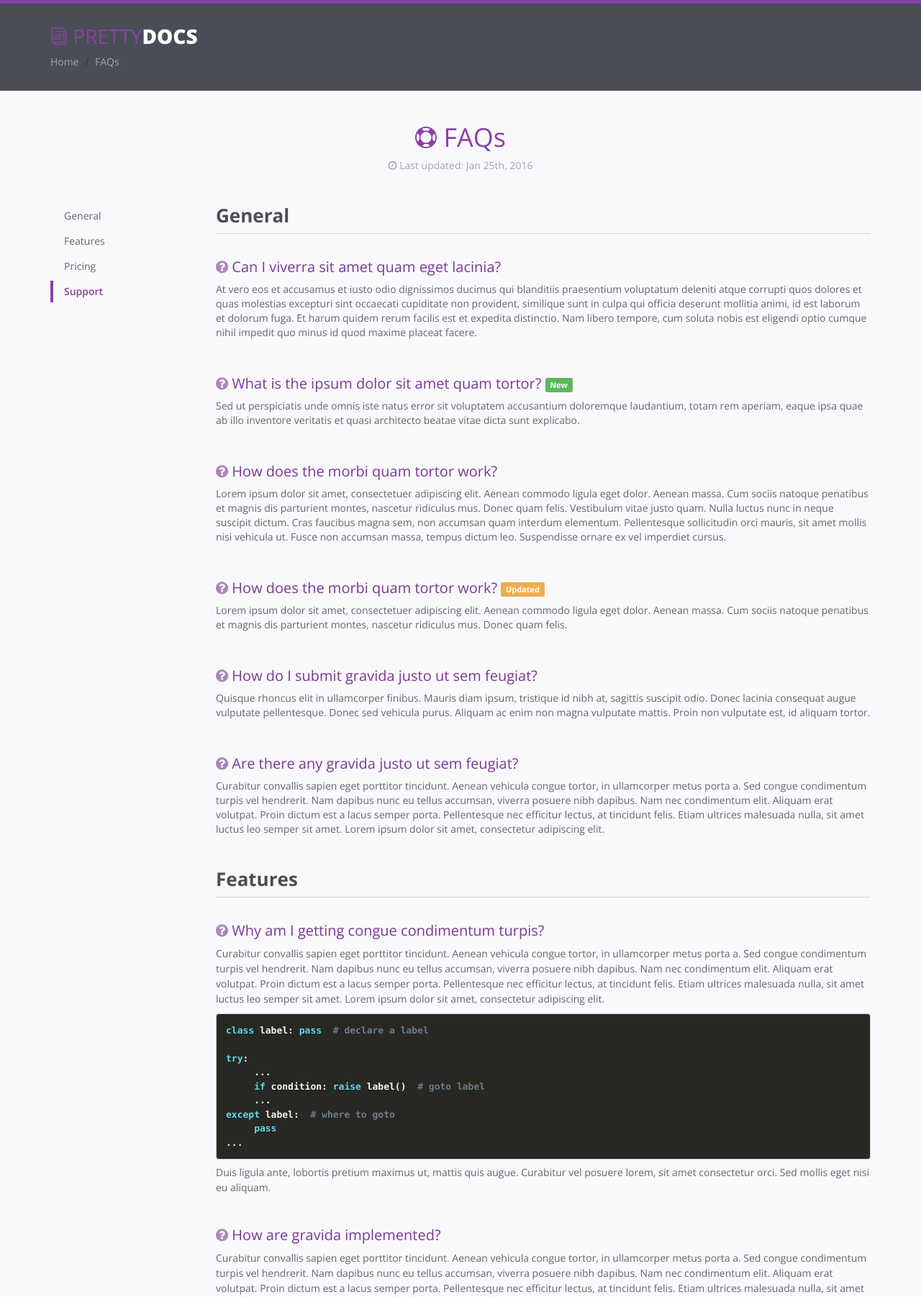
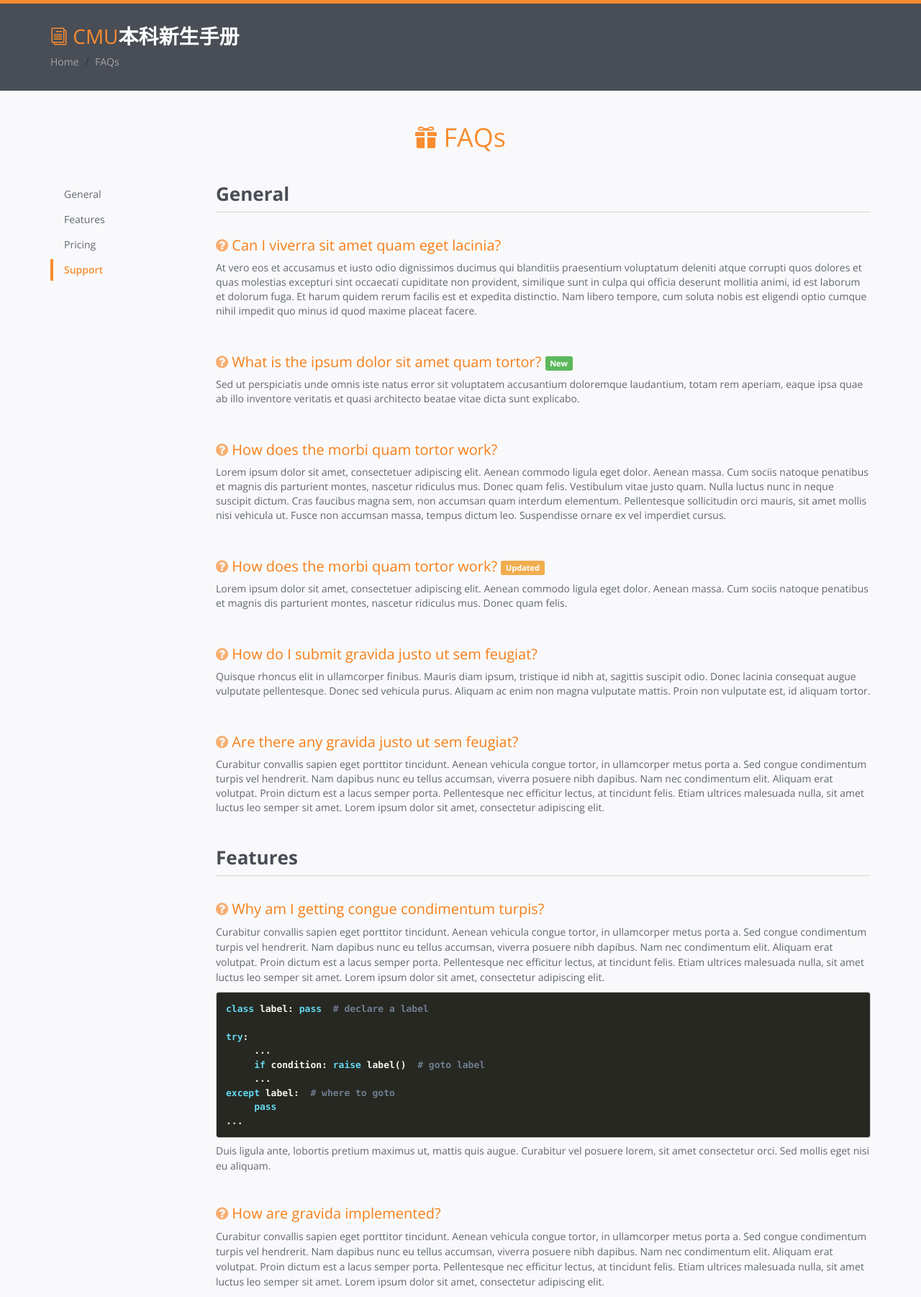
Before and after one commit to haohanshi/Freshman-Prepare-Guide, a Django app: template guide/templates/guide/faqs.html in a window 1280 px wide. Shown: the top 1802 px of the page at 72% size. Run offline with Django 3.2, Linux system fonts and the light colour scheme; the template is opened without the code that fills it, so the values that code supplies are empty; some libraries are stand-ins or nearby versions.

Commit message:
faq skeleton, make color consistent

```diff
--- a/guide/templates/guide/faqs.html
+++ b/guide/templates/guide/faqs.html
@@ -1,50 +1,33 @@
-<!DOCTYPE html>
-<!--[if IE 8]> <html lang="en" class="ie8"> <![endif]-->
-<!--[if IE 9]> <html lang="en" class="ie9"> <![endif]-->
-<!--[if !IE]><!--> <html lang="en"> <!--<![endif]-->
-<head>
-    <title>Responsive website template for documentations</title>
-    <!-- Meta -->
-    <meta charset="utf-8">
-    <meta http-equiv="X-UA-Compatible" content="IE=edge">
-    <meta name="viewport" content="width=device-width, initial-scale=1.0">
-    <meta name="description" content="">
-    <meta name="author" content="">
-    <link rel="shortcut icon" href="favicon.ico">
-    <link href='http://fonts.googleapis.com/css?family=Open+Sans:300italic,400italic,600italic,700italic,800italic,400,300,600,700,800' rel='stylesheet' type='text/css'>
-    <!-- Global CSS -->
-    <link rel="stylesheet" href="assets/plugins/bootstrap/css/bootstrap.min.css">
-    <!-- Plugins CSS -->
-    <link rel="stylesheet" href="assets/plugins/font-awesome/css/font-awesome.css">
-    <link rel="stylesheet" href="assets/plugins/prism/prism.css">
-    <link rel="stylesheet" href="assets/plugins/lightbox/dist/ekko-lightbox.min.css">
-    <link rel="stylesheet" href="assets/plugins/elegant_font/css/style.css">
+{% extends "guide/base.html" %}
+{% block css %}
+{% load staticfiles %}
+<link rel="stylesheet" href="{% static 'guide/plugins/prism/prism.css' %}">
+<link rel="stylesheet" href="{% static 'guide/plugins/lightbox/dist/ekko-lightbox.min.css' %}">
+{% endblock %}
 
-    <!-- Theme CSS -->
-    <link id="theme-style" rel="stylesheet" href="assets/css/styles.css">
-    <!-- HTML5 shim and Respond.js IE8 support of HTML5 elements and media queries -->
-    <!--[if lt IE 9]>
-      <script src="https://oss.maxcdn.com/html5shiv/3.7.2/html5shiv.min.js"></script>
-      <script src="https://oss.maxcdn.com/respond/1.4.2/respond.min.js"></script>
-    <![endif]-->
+{% block js %}
+{% load staticfiles %}
+<script type="text/javascript" src="{% static 'guide/plugins/prism/prism.js' %}"></script>
+<script type="text/javascript" src="{% static 'guide/plugins/jquery-scrollTo/jquery.scrollTo.min.js' %}"></script>
+<script type="text/javascript" src="{% static 'guide/plugins/lightbox/dist/ekko-lightbox.min.js' %}"></script>
+{% endblock %}
 
-</head>
-
-<body class="body-purple">
+{% block body %}
+<body class="body-orange">
     <div class="page-wrapper">
         <!-- ******Header****** -->
         <header id="header" class="header">
             <div class="container">
                 <div class="branding">
                     <h1 class="logo">
-                        <a href="index.html">
+                        <a href="{% url 'home' %}">
                             <span aria-hidden="true" class="icon_documents_alt icon"></span>
-                            <span class="text-highlight">Pretty</span><span class="text-bold">Docs</span>
+                            <span class="text-highlight">CMU</span><span class="text-bold">本科新生手册</span>
                         </a>
                     </h1>
                 </div><!--//branding-->
                 <ol class="breadcrumb">
-                    <li><a href="index.html">Home</a></li>
+                    <li><a href="{% url 'home' %}">Home</a></li>
                     <li class="active">FAQs</li>
                 </ol>
             </div><!--//container-->
@@ -52,8 +35,7 @@
         <div class="doc-wrapper">
             <div class="container">
                 <div id="doc-header" class="doc-header text-center">
-                    <h1 class="doc-title"><span aria-hidden="true" class="icon icon_lifesaver"></span> FAQs</h1>
-                    <div class="meta"><i class="fa fa-clock-o"></i> Last updated: Jan 25th, 2016</div>
+                    <h1 class="doc-title"><span aria-hidden="true" class="icon icon_gift"></span> FAQs</h1>
                 </div><!--//doc-header-->
                 <div class="doc-body">
                     <div class="doc-content">
@@ -216,24 +198,7 @@ except label:  # where to goto
         </div><!--//promo-block-->
 
     </div><!--//page-wrapper-->
-
-    <footer id="footer" class="footer text-center">
-        <div class="container">
-            <!--/* This template is released under the Creative Commons Attribution 3.0 License. Please keep the attribution link below when using for your own project. Thank you for your support. :) If you'd like to use the template without the attribution, you can check out other license options via our website: themes.3rdwavemedia.com */-->
-            <small class="copyright">Designed with <i class="fa fa-heart"></i> by <a href="http://themes.3rdwavemedia.com/" target="_blank">Xiaoying Riley</a> for developers</small>
-
-        </div><!--//container-->
-    </footer><!--//footer-->
-
-
-    <!-- Main Javascript -->
-    <script type="text/javascript" src="assets/plugins/jquery-1.12.3.min.js"></script>
-    <script type="text/javascript" src="assets/plugins/bootstrap/js/bootstrap.min.js"></script>
-    <script type="text/javascript" src="assets/plugins/prism/prism.js"></script>
-    <script type="text/javascript" src="assets/plugins/jquery-scrollTo/jquery.scrollTo.min.js"></script>
-    <script type="text/javascript" src="assets/plugins/lightbox/dist/ekko-lightbox.min.js"></script>
-    <script type="text/javascript" src="assets/plugins/jquery-match-height/jquery.matchHeight-min.js"></script>
-    <script type="text/javascript" src="assets/js/main.js"></script>
+    {% include "guide/footer.html" %}
 
 </body>
-</html>
+{% endblock %}
--- a/guide/templates/guide/index.html
+++ b/guide/templates/guide/index.html
@@ -78,8 +78,8 @@
                                 <span aria-hidden="true" class="icon icon_gift"></span>
                             </div><!--//icon-holder-->
                             <h3 class="title">FAQ</h3>
-                            <p class="intro">FAQ</p>
-                            <a class="link" href="license.html"><span></span></a>
+                            <p class="intro">微信群内的常见问答</p>
+                            <a class="link" href="{% url 'faq' %}"><span></span></a>
                         </div><!--//item-inner-->
                     </div><!--//item-->
                 </div><!--//cards-->
--- a/guide/templates/guide/preface.html
+++ b/guide/templates/guide/preface.html
@@ -13,7 +13,7 @@
 {% endblock %}
 
 {% block body %}
-<body class="body-orange">
+<body class="body-green">
     <div class="page-wrapper">
         <!-- ******Header****** -->
         <header id="header" class="header">
@@ -35,7 +35,7 @@
         <div class="doc-wrapper">
             <div class="container">
                 <div id="doc-header" class="doc-header text-center">
-                    <h1 class="doc-title"><span aria-hidden="true" class="icon icon_gift"></span> 前 言</h1>
+                    <h1 class="doc-title"><i class="icon fa fa-paper-plane"></i> 前 言</h1>
                     <!-- <div class="meta"><i class="fa fa-clock-o"></i> Last updated: Jan 25th, 2016</div> -->
                 </div><!--//doc-header-->
                 <div class="doc-body">
--- a/guide/urls.py
+++ b/guide/urls.py
@@ -4,4 +4,5 @@ from . import views
 urlpatterns = [
     url(r'^$', views.main, name='home'),
     url(r'^preface$', views.preface, name='preface'),
+    url(r'^faq$', views.faq, name='faq'),
 ]
--- a/guide/views.py
+++ b/guide/views.py
@@ -10,3 +10,6 @@ def main(request):
 
 def preface(request):
     return render(request, 'guide/preface.html')
+
+def faq(request):
+    return render(request, 'guide/faqs.html')
```
